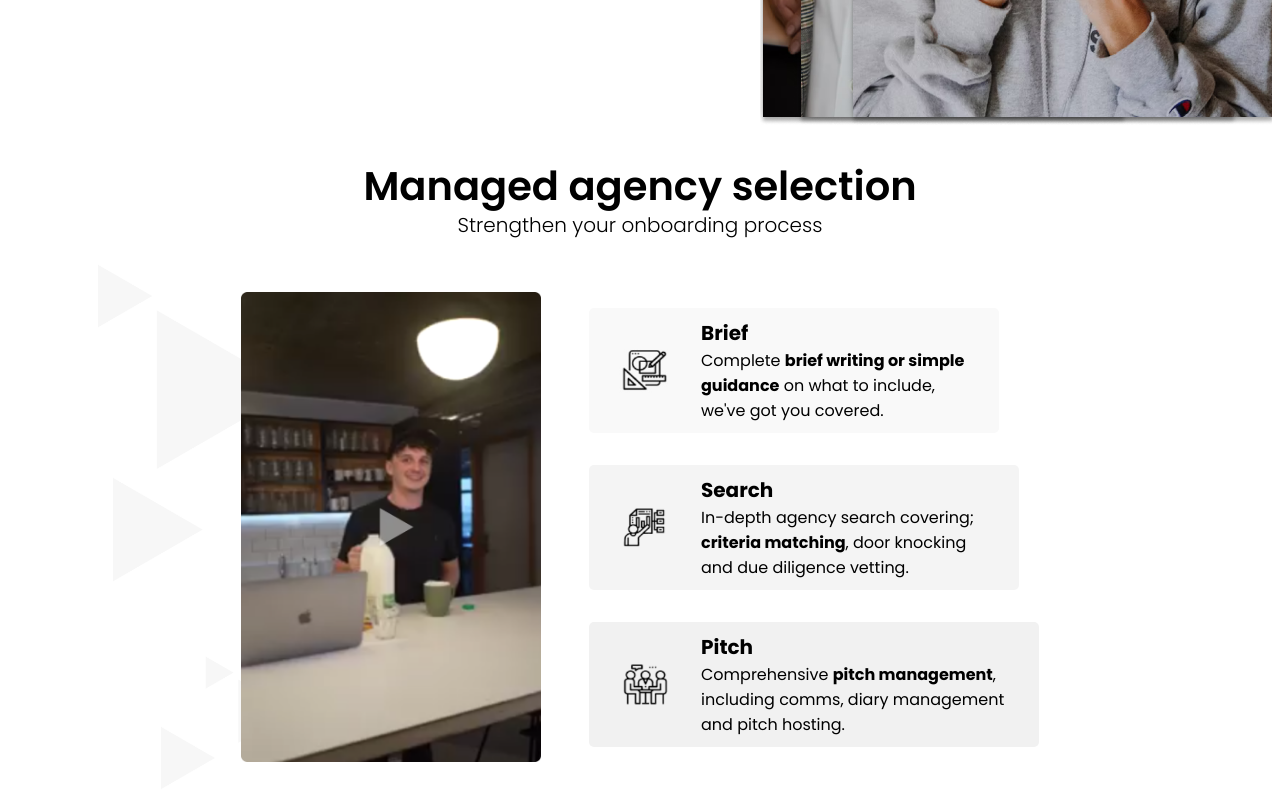
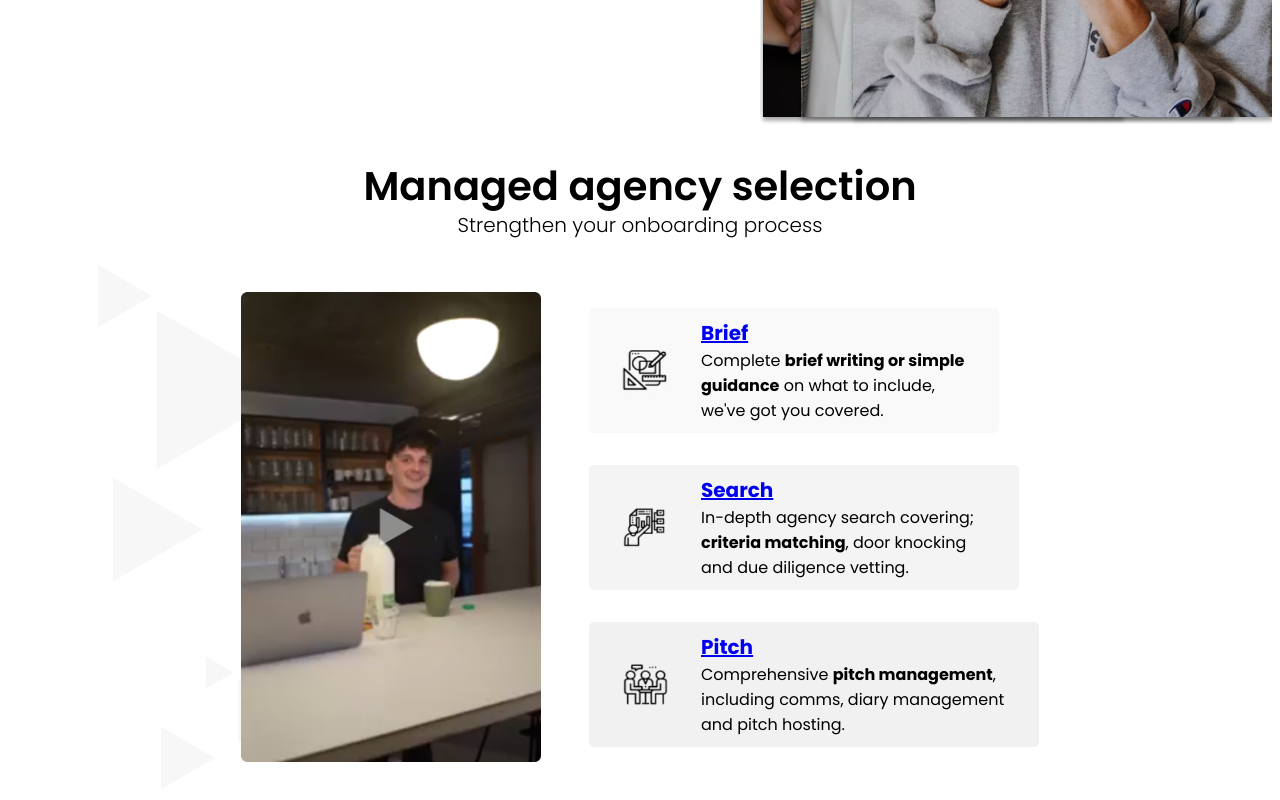
Before and after one commit to KirillTsonev/testProject, a Next.js app: page / in a window 1280 px wide. Shown: the part 744-1544 px from the top of the page. Built offline with nearby package versions, Linux system fonts and the light colour scheme.

Commit message:
feat: link in heading

```diff
--- a/collections/Card/Card.tsx
+++ b/collections/Card/Card.tsx
@@ -19,7 +19,12 @@ export const Card = ({heading, desc, image, href, background, marginRight}: ICar
         />
       </StyledIconContainer>
       <StyledCardTextContainer>
-        <StyledCardHeading className="hoverHeading">{heading}</StyledCardHeading>
+        <StyledCardHeading
+          className="hoverHeading"
+          hrefLink={href}
+        >
+          {heading}
+        </StyledCardHeading>
         <StyledCardText desc={desc}>{desc}</StyledCardText>
       </StyledCardTextContainer>
     </StyledCardWrapper>
--- a/collections/Card/elements.tsx
+++ b/collections/Card/elements.tsx
@@ -1,4 +1,5 @@
 import styled from "styled-components";
+import Link from "next/link";
 
 import {makeBold} from "~/utils";
 
@@ -38,7 +39,15 @@ export const StyledCardTextContainer = styled(({...props}) => <div {...props} />
   font-family: Poppins;
 `;
 
-export const StyledCardHeading = styled(({...props}) => <h2 {...props} />)`
+export const StyledCardHeading = styled(({hrefLink, ...props}: {hrefLink: string}) => (
+  <Link
+    href={hrefLink}
+    target={hrefLink === "#" ? "" : "_blank"}
+    rel={hrefLink === "#" ? "" : "noopener noreferrer"}
+  >
+    <h2 {...props} />
+  </Link>
+))`
   font-size: 1.25rem;
   margin: 0;
   font-weight: bold;
--- a/utils/css.ts
+++ /dev/null
@@ -1 +0,0 @@
-export const rem = (value: number) => `${value / 10}rem`;
--- a/utils/index.ts
+++ b/utils/index.ts
@@ -1,4 +1,3 @@
-export * from "./css";
 export * from "./interfaces";
 export * from "./constants";
 export * from "./utils";
```
